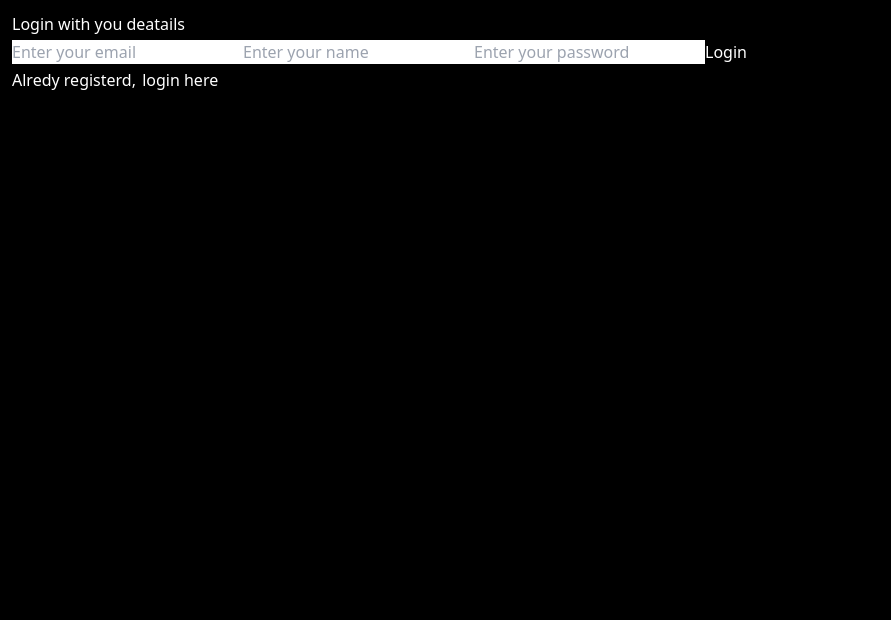
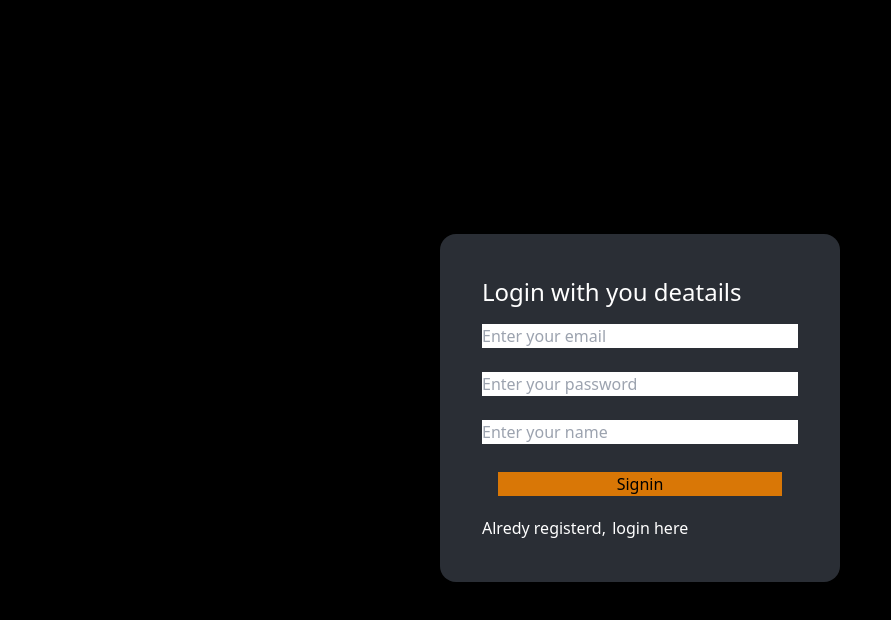
Before and after one commit to sinEscanor/Auction-Wars, a React (Vite) app: page /register in a window 1280 px wide. Shown: the top 620 px of the page, without its empty margins (0-891 px from the left). Built offline with nearby package versions, Linux system fonts and the light colour scheme.

Commit message:
Added redux and authentication logic

```diff
--- a/package.json
+++ b/package.json
@@ -13,8 +13,10 @@
     "@emotion/react": "^11.11.0",
     "@emotion/styled": "^11.11.0",
     "@mui/material": "^5.13.0",
+    "@reduxjs/toolkit": "^1.9.5",
     "react": "^18.2.0",
     "react-dom": "^18.2.0",
+    "react-redux": "^8.0.5",
     "react-router-dom": "^6.11.2"
   },
   "devDependencies": {
--- a/src/component/Navbar.tsx
+++ b/src/component/Navbar.tsx
@@ -1,7 +1,12 @@
-import React from 'react'
 import Button from '@mui/material/Button';
+import { useDispatch, useSelector } from 'react-redux';
 import {Outlet} from 'react-router-dom'
+import { useNavigate } from 'react-router-dom';
+import { UserActions } from '../store/UserSlice';
 const Navbar = () => {
+  const user = useSelector((state : any)=>state.Authenticate.user)
+  const dispatch = useDispatch();
+  const navigate = useNavigate();
   return (
     <>
     <nav className='flex justify-between items-center py-3'>
@@ -10,7 +15,13 @@ const Navbar = () => {
             <li >Home</li>
             <li>Ongoing Auctions</li>
             <li>Post Auction</li>
-            <li className='ml-9'> <button className='bg-blue-700 rounded-lg p-2 px-4'> Profile</button></li>
+            <li className='ml-9'> {
+            user ?(  <button className='bg-blue-700 rounded-lg p-2 px-4'> {user.name}</button>):
+              (<button onClick={()=> navigate('/login')} className='bg-blue-700 rounded-lg p-2 px-4 '> Login</button>)
+            } </li>
+            <li> <button onClick={()=> dispatch(UserActions.logout())} className='bg-blue-700 rounded-lg p-2 px-4'> Logout </button></li>
+
+
         </ul>
     </nav>
     <Outlet/>
--- a/src/component/pages/Home.tsx
+++ b/src/component/pages/Home.tsx
@@ -1,10 +1,15 @@
 import React from 'react'
-import Navbar from '../Navbar'
-import ProductCard from '../ProductCard'
 import Auctions from '../Auctions'
+import { useSelector } from 'react-redux'
+import { useNavigate } from 'react-router-dom'
 
 
 const Home = () => {
+  const navigate = useNavigate()
+  const user = useSelector((state: any)=> state.Authenticate.user)
+  if(!user){
+    navigate('/login');
+  }
   return (
     <div>
       {/* <Navbar/> */}
--- a/src/component/pages/Login.tsx
+++ b/src/component/pages/Login.tsx
@@ -1,17 +1,19 @@
-import React from 'react'
 import {ChangeEvent,useState} from 'react'
 import { Link } from 'react-router-dom'
+import { UserActions } from '../../store/UserSlice'
+import { useDispatch } from 'react-redux'
+import { useNavigate } from 'react-router-dom'
 
 const Login = () => {
+    const disptach = useDispatch()
+    const navigate = useNavigate()
     const [User, setUser] = useState({
         email: '',
-        password: ''
+        password: '',
+        name: ''
     })
 
-    const submitHandler = (e: any) =>{
-        e.preventDefault();
 
-    }
     const emailChangeHandler = (e: ChangeEvent<HTMLInputElement>)=>{
         setUser((prevState)=>({
             ...prevState,
@@ -25,7 +27,19 @@ const Login = () => {
             password: e.target.value,
         }))
     }
-
+    const nameChangeHandler = (e: any)=>{
+        setUser((prevState)=>({
+            ...prevState,
+            name: e.target.value
+        }))
+    }
+    const submitHandler = (e: any) =>{
+        e.preventDefault();
+        disptach(UserActions.login(User))
+        localStorage.setItem('userInfo', JSON.stringify(User))
+        navigate('/')
+        console.log(User)
+    }
 
   return (
     <div className='w-full h-screen flex justify-center items-center  '>
@@ -34,6 +48,7 @@ const Login = () => {
         <form onSubmit={submitHandler} className='flex flex-col text-black'>
             <input className='my-3 ' type="email"  onChange={emailChangeHandler} placeholder='Enter your email' />
             <input className='my-3' type="password" onChange={passwordChangeHandler} placeholder='Enter your password'/>
+            <input type="text" className='my-3' onChange={nameChangeHandler}  placeholder='Enter your name'/>
             <button className='m-4 bg-amber-600' type='submit'>Login</button>
         </form>
       <p>New to the website , <Link to='/register'> regiter here</Link></p>
--- a/src/component/pages/Register.tsx
+++ b/src/component/pages/Register.tsx
@@ -1,15 +1,17 @@
-import React from 'react'
 import { Link } from 'react-router-dom'
 import { useState } from 'react'
+import { useDispatch } from 'react-redux'
+import { UserActions } from '../../store/UserSlice'
+import { useNavigate } from 'react-router-dom'
 const Register = () => {
+    const disptach = useDispatch();
+    const naviagate = useNavigate();
     const [User, setUser] = useState({
         email : '',
         password: '',
         name: ''
     })
-    const submitHandler = (e: any)=>{
-        e.preventDefault()
-    }
+
     const emailChangeHandler = (e: any)=>{
         setUser((prevState)=>({
             ...prevState,
@@ -28,16 +30,25 @@ const Register = () => {
             name: e.target.value
         }))
     }
+    const submitHandler = (e: any)=>{
+        e.preventDefault()
+        disptach(UserActions.login(User))
+        naviagate('/')
+        console.log(User)
+
+    }
   return (
-    <div>
-        <h1>Login with you deatails</h1>
-        <form onSubmit={submitHandler}>
-            <input type="email"  onChange={emailChangeHandler} placeholder='Enter your email' />
-            <input type="text" onChange={nameChangeHandler} placeholder='Enter your name'/>
-            <input type="password" onChange={passwordChangeHandler} placeholder='Enter your password'/>
-            <button type='submit'>Login</button>
+    <div className='w-full h-screen flex justify-center items-center  '>
+        <div className='w-[400px] bg-[#2a2e35] p-10 rounded-2xl'>
+        <h1 className='text-2xl'>Login with you deatails</h1>
+        <form onSubmit={submitHandler} className='flex flex-col text-black'>
+            <input className='my-3 ' type="email"  onChange={emailChangeHandler} placeholder='Enter your email' />
+            <input className='my-3' type="password" onChange={passwordChangeHandler} placeholder='Enter your password'/>
+            <input type="text" className='my-3' onChange={nameChangeHandler}  placeholder='Enter your name'/>
+            <button className='m-4 bg-amber-600' type='submit'>Signin</button>
         </form>
-      <p>Alredy registerd, <Link to='/login'>login here</Link> </p>
+        <p>Alredy registerd, <Link to='/login'>login here</Link> </p>
+      </div>
     </div>
   )
 }
--- a/src/main.tsx
+++ b/src/main.tsx
@@ -1,10 +1,14 @@
 import React from 'react'
 import ReactDOM from 'react-dom/client'
 import App from './App.tsx'
+import store from './store/index.tsx'
+import { Provider } from 'react-redux'
 import './index.css'
 
 ReactDOM.createRoot(document.getElementById('root') as HTMLElement).render(
   <React.StrictMode >
+    <Provider store={store}>
     <App />
+    </Provider>
   </React.StrictMode>,
 )
--- /dev/null
+++ b/src/store/UserSlice.tsx
@@ -0,0 +1,20 @@
+import { createSlice } from "@reduxjs/toolkit";
+const user1 = localStorage.getItem("userInfo");
+const userObj = user1? JSON.parse(user1): null;
+
+const initialState = {user:userObj ? userObj :null}
+
+const UserSlice = createSlice({
+    name:"user",
+    initialState,
+    reducers:{
+        login(state, action){
+            state.user = action.payload;
+        },
+        logout(state){
+            state.user= null
+        }
+    }
+})
+export default UserSlice
+export const UserActions = UserSlice.actions
--- /dev/null
+++ b/src/store/index.tsx
@@ -0,0 +1,8 @@
+import { configureStore } from "@reduxjs/toolkit";
+import UserSlice from "./UserSlice";
+
+const store = configureStore({
+    reducer:{Authenticate: UserSlice.reducer}
+})
+
+export default store
```
Also changed, not shown: 1 other file (tests, documents, lock files or other folders).
